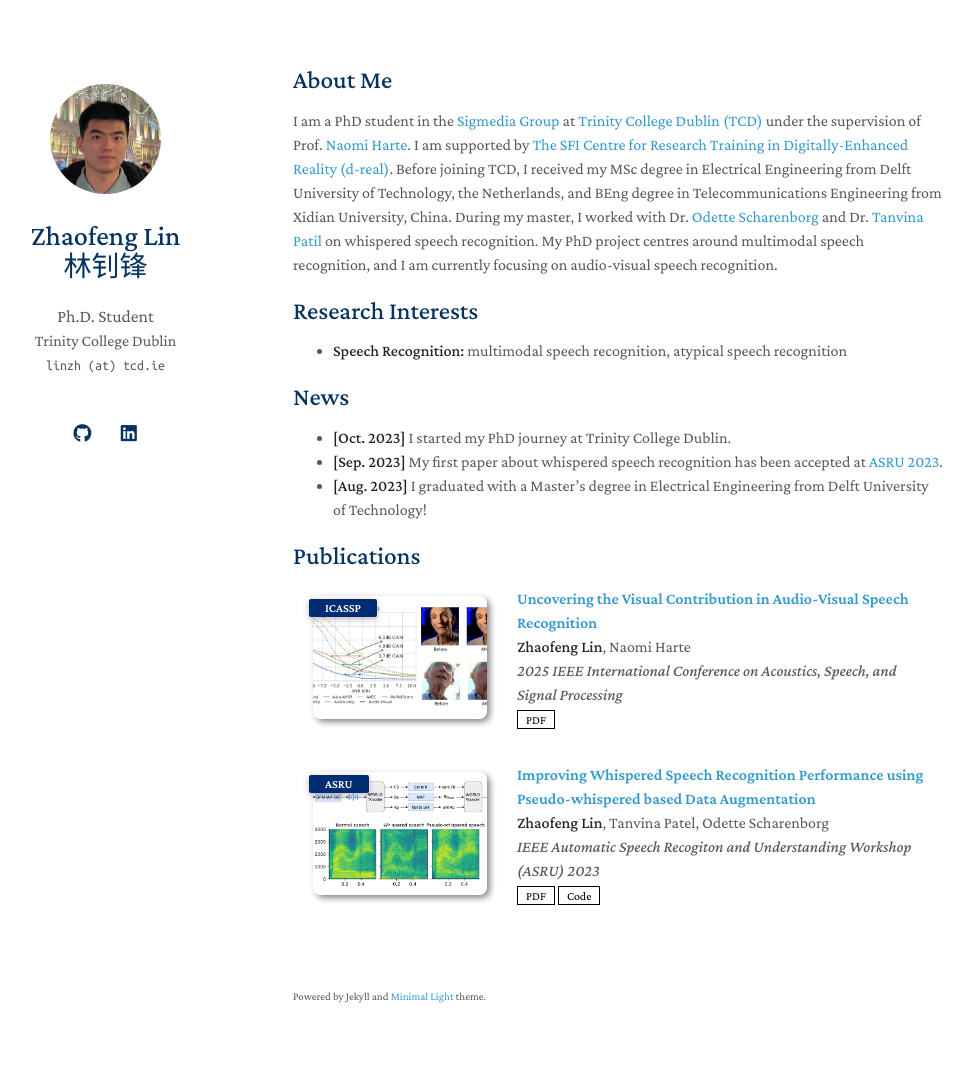
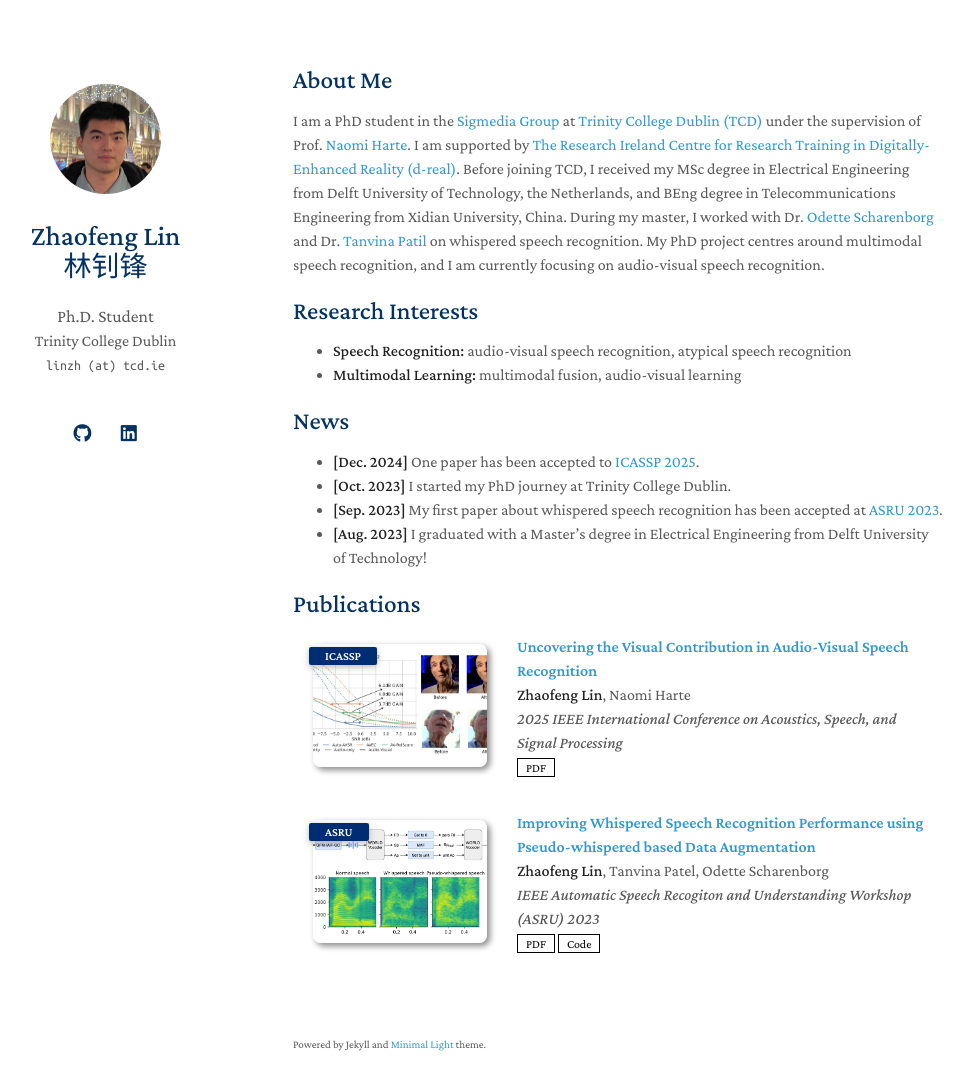
Before and after one commit to chaufanglin/chaufanglin.github.io, a Jekyll site: the page built from index.md, in a window 1280 px wide and 1125 px high. Shown: the top 1090 px of the window, without its empty margins (177-1150 px from the left). Built offline with Jekyll 4.4.1, drawn with Linux system fonts in a browser that asks for light colours; a style sheet for code colours, icons or effects is not loaded; our own code applies the rules of GitHub Pages for plain Markdown files.

Commit message:
update news

```diff
--- a/index.md
+++ b/index.md
@@ -4,15 +4,16 @@ layout: homepage
 
 ## About Me
 
-I am a PhD student in the <a href="https://sigmedia.github.io" target="_blank">Sigmedia Group</a> at <a href="https://www.tcd.ie/" target="_blank">Trinity College Dublin (TCD)</a> under the supervision of Prof. <a href="https://sigmedia.github.io/team/nharte" target="_blank">Naomi Harte</a>. I am supported by [The SFI Centre for Research Training in Digitally-Enhanced Reality (d-real)](https://d-real.ie/). Before joining TCD, I received my MSc degree in Electrical Engineering from Delft University of Technology, the Netherlands, and BEng degree in Telecommunications Engineering from Xidian University, China. During my master, I worked with Dr. <a href="https://odettescharenborg.wordpress.com/" target="_blank">Odette Scharenborg</a> and Dr. <a href="https://sites.google.com/site/tanvinabpatel/" target="_blank">Tanvina Patil</a> on whispered speech recognition. My PhD project centres around multimodal speech recognition, and I am currently focusing on audio-visual speech recognition.
+I am a PhD student in the <a href="https://sigmedia.github.io" target="_blank">Sigmedia Group</a> at <a href="https://www.tcd.ie/" target="_blank">Trinity College Dublin (TCD)</a> under the supervision of Prof. <a href="https://sigmedia.github.io/team/nharte" target="_blank">Naomi Harte</a>. I am supported by [The Research Ireland Centre for Research Training in Digitally-Enhanced Reality (d-real)](https://d-real.ie/). Before joining TCD, I received my MSc degree in Electrical Engineering from Delft University of Technology, the Netherlands, and BEng degree in Telecommunications Engineering from Xidian University, China. During my master, I worked with Dr. <a href="https://odettescharenborg.wordpress.com/" target="_blank">Odette Scharenborg</a> and Dr. <a href="https://sites.google.com/site/tanvinabpatel/" target="_blank">Tanvina Patil</a> on whispered speech recognition. My PhD project centres around multimodal speech recognition, and I am currently focusing on audio-visual speech recognition.
 
 ## Research Interests
 
-- **Speech Recognition:** multimodal speech recognition, atypical speech recognition
-<!-- - **Machine Learning:** multimodal learning -->
+- **Speech Recognition:** audio-visual speech recognition, atypical speech recognition
+- **Multimodal Learning:** multimodal fusion, audio-visual learning
 
 ## News
 
+- **[Dec. 2024]** One paper has been accepted to <a href="https://2025.ieeeicassp.org/" target="_blank">ICASSP 2025</a>.
 - **[Oct. 2023]** I started my PhD journey at Trinity College Dublin.
 - **[Sep. 2023]** My first paper about whispered speech recognition has been accepted at <a href="http://www.asru2023.org/" target="_blank">ASRU 2023</a>.
 - **[Aug. 2023]** I graduated with a Master's degree in Electrical Engineering from Delft University of Technology!
```
